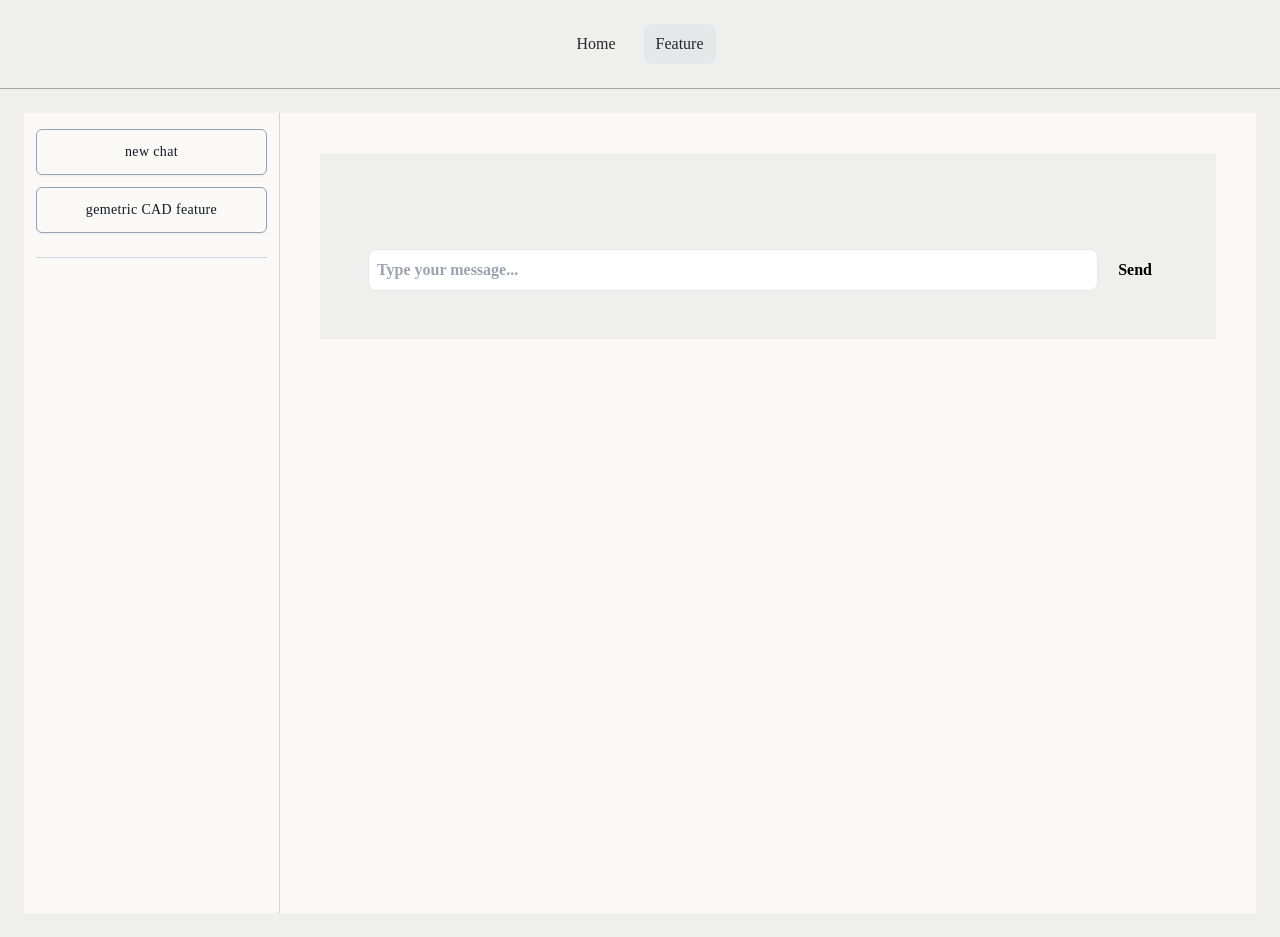
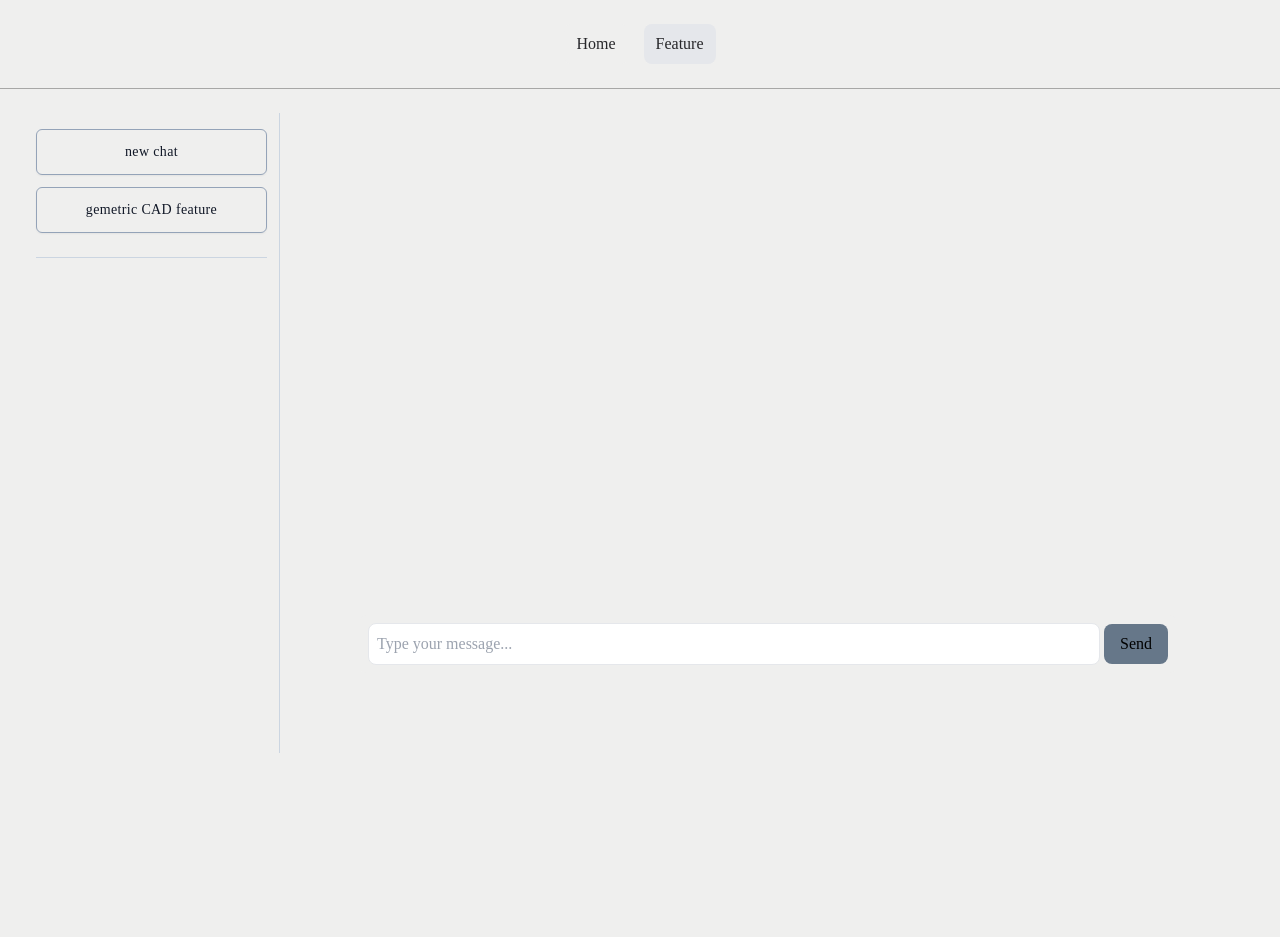
Before and after one commit to MyLu004/Arcana, a React (Vite) app in the folder frontend/: page /mainModel in a window 1280 px wide. After the commit the page ends 800 px from the top, so only its background shows below. Built offline with nearby package versions, Linux system fonts and the light colour scheme; a web font is replaced by a local one.

Commit message:
feat: refix the UI for the chatArea

```diff
--- a/frontend/src/components/ChatArea.jsx
+++ b/frontend/src/components/ChatArea.jsx
@@ -31,7 +31,7 @@ function ChatArea({
 }, [messages]);
 
   return (
-    <div className="flex flex-col flex-1 bg-[var(--color-bg)] text-white p-10">
+    <div className="h-[calc(100dvh-15rem)] flex flex-col flex-1 bg-[var(--color-bg)] text-white p-10">
 
        {/* Message history area */}
       <div className="flex-1 overflow-y-auto p-6  space-y-4">
@@ -42,7 +42,7 @@ function ChatArea({
 
       <form
         onSubmit={handleSend}
-        className="p-2 bg-[var(--color-surface)] flex items-center gap-1 text-black rounded-md"
+        className="p-2 bg-[var(--color-bg)] flex items-center gap-1 text-black rounded-md"
       >
 
         {/* Text input field */}
@@ -52,14 +52,14 @@ function ChatArea({
           value={input}
           onChange={(e) => setInput(e.target.value)}
           disabled={isLoading}
-          className="flex-1 p-2 border rounded-lg focus:outline-none focus:ring-2 focus:ring-blue-500 text-black font-bold"
+          className="flex-1 p-2 border rounded-lg focus:outline-none focus:ring-2 focus:ring-blue-500 text-black"
         />
 
         {/* Submit button */}
         <button
           type="submit"
           disabled={isLoading}
-          className="bg-[var(--color-accent)] text-black font-bold px-4 py-2 rounded-lg hover:bg-[var(--color-accent-hover)]"
+          className="bg-[var(--color-secondary)] text-black px-4 py-2 rounded-lg hover:bg-[var(--color-button)] hover:text-white"
         >
           Send
         </button>
--- a/frontend/src/components/SideBar.jsx
+++ b/frontend/src/components/SideBar.jsx
@@ -8,7 +8,7 @@ export default function SideBar({
 }) {
   return (
     <aside
-      className={`w-64 shrink-0 border-r border-slate-300 bg-[var(--bg-color)] min-h-screen px-3 py-4 ${className}`}
+      className={`w-64 shrink-0 border-r border-slate-300 bg-[var(--bg-color)] px-3 py-4 ${className}`}
     >
       <div className="space-y-3">
         <button
--- a/frontend/src/pages/Landing.jsx
+++ b/frontend/src/pages/Landing.jsx
@@ -7,7 +7,7 @@ import Footer from "../components/Footer";
 
 export default function Landing() {
   return (
-    <div className="">
+    <div className="min-h-screen">
       <Home />
       {/* <Contact /> */}
       {/* <Footer /> */}
--- a/frontend/src/pages/mainModel.jsx
+++ b/frontend/src/pages/mainModel.jsx
@@ -15,10 +15,10 @@ export default function MainModel({
   className = "",
 }) {
   return (
-    <div className={`flex min-h-screen bg-[#FAF9F6] ${className}`}>
+      <div className={`flex h-[calc(100dvh-10rem)] ${className}`}>
       <SideBar onNewChat={onNewChat} onOpenCad={onOpenCad} />
 
-      <main className="flex-1 p-6 md:p-10">
+      <main className=" flex-1 min-w-0 p-6 md:p-10">
         <div className="mx-auto max-w-6xl">
           <ChatArea
             imageSrc={placeholder}
```
